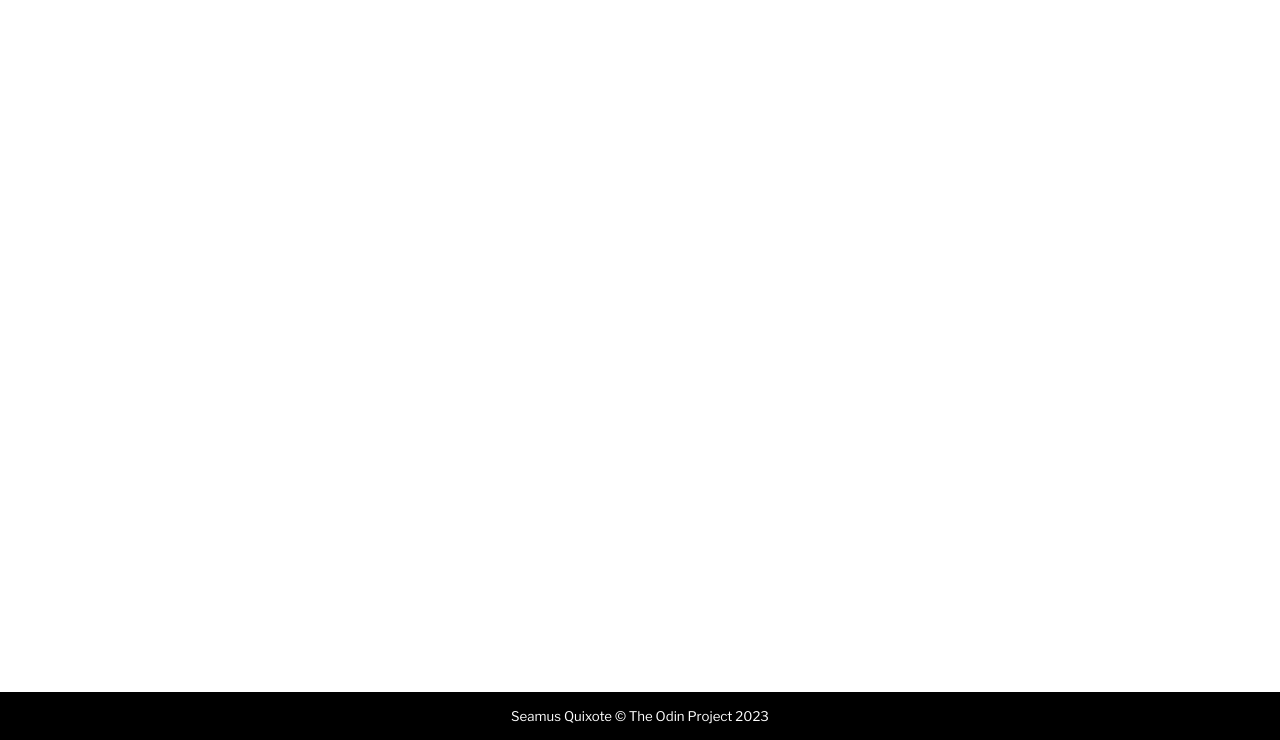
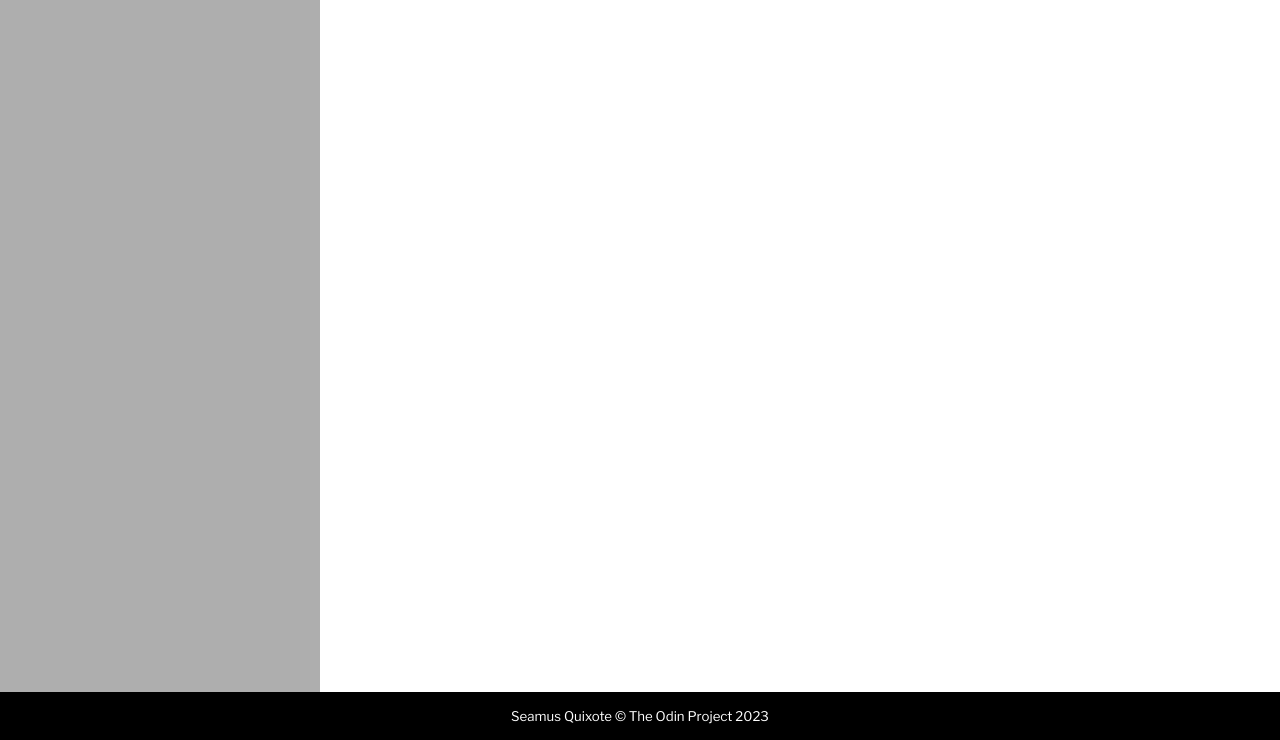
Before and after one commit to SalamanderCtesiphon/vanilla-javascript-todo-list, a website built with webpack: page dist/index.html in a window 1280 px wide. Shown: the part 60-800 px from the top of the page. Built offline with nearby package versions, Linux system fonts and the light colour scheme.

Commit message:
added a side bar and updated the webpack config file for a new font

```diff
--- a/src/index.js
+++ b/src/index.js
@@ -10,9 +10,12 @@ header.classList.add('projectHeader');
 const pageView = document.createElement('div');
 pageView.classList.add('pageView');
 
+const sideBar = document.createElement('div');
+sideBar.classList.add('side-bar');
+
+
 const footer = document.createElement('div');
 footer.classList.add('projectFooter');
-
 const date = new Date().getFullYear();
 footer.innerHTML = `<a href="https://github.com/SalamanderCtesiphon/resturant-page-project" class="footer-link">
 <h5>Seamus Quixote  &#169;  <a href="https://www.theodinproject.com/" class="footer-link"> The Odin Project</a>  <span id="currentYear">${date}</span> </h5>
@@ -22,7 +25,7 @@ footer.classList.add('footer-link');
 
 
 
-
+pageView.appendChild(sideBar);
 
 content.appendChild(header);
 content.appendChild(pageView);
--- a/src/style.css
+++ b/src/style.css
@@ -38,6 +38,12 @@
   width: 100vw;
 }
 
+.side-bar {
+  background-color: rgba(128, 128, 128, 0.638);
+  height: 88vh;
+  width: 25vw;
+}
+
 .projectFooter {
   display: flex;
   flex-direction: column;
--- a/webpack.config.js
+++ b/webpack.config.js
@@ -12,6 +12,10 @@ module.exports = {
         test: /\.css$/i,
         use: ['style-loader', 'css-loader'],
       },
+      {
+        test: /\.(woff|woff2|eot|ttf|otf)$/i,
+        type: 'asset/resource',
+      },
     ],
   },
 };
```
Also changed, not shown: dist/bundle.js.
